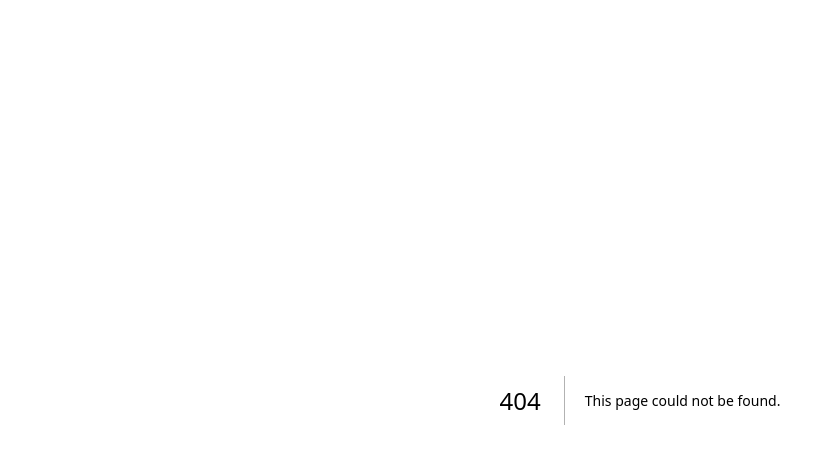
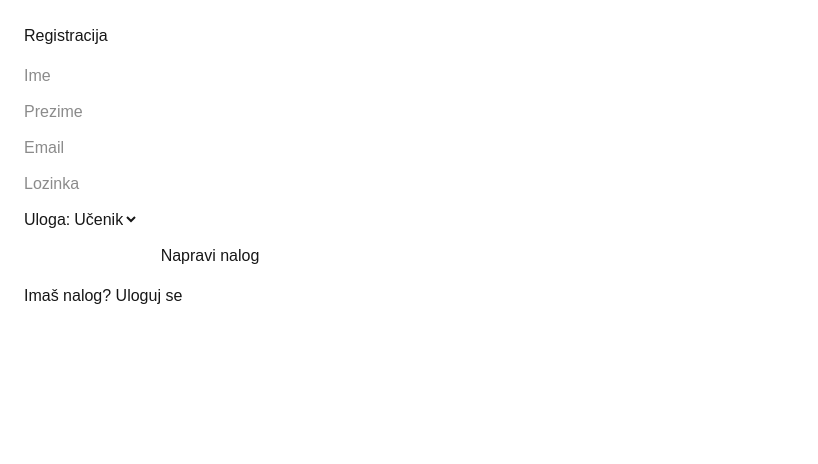
Before and after one commit to elab-development/internet-tehnologije-2025-appiznajmljivanjetutora_2022_0399, a Next.js app: page /register in a window 1280 px wide. Before the commit this address had no page. Shown: the top 464 px of the page, without its empty margins (0-818 px from the left). Built offline with nearby package versions, Linux system fonts and the light colour scheme.

Commit message:
dodate pocetna, login, register stranice

```diff
--- /dev/null
+++ b/src/app/login/page.tsx
@@ -0,0 +1,69 @@
+"use client";
+
+import { useRouter, useSearchParams } from "next/navigation";
+import { useState } from "react";
+
+export default function LoginPage() {
+  const router = useRouter();
+  const params = useSearchParams();
+  const next = params.get("next") || "/me";
+
+  const [email, setEmail] = useState("");
+  const [lozinka, setLozinka] = useState("");
+  const [error, setError] = useState<string | null>(null);
+  const [loading, setLoading] = useState(false);
+
+  async function onSubmit(e: React.FormEvent) {
+    e.preventDefault();
+    setError(null);
+    setLoading(true);
+
+    try {
+      const res = await fetch("/api/auth/login", {
+        method: "POST",
+        headers: { "Content-Type": "application/json" },
+        body: JSON.stringify({ email, lozinka }),
+      });
+
+      const data = await res.json();
+      if (!res.ok) {
+        setError(data?.error || "Nešto nije okej ... pokušaj ponovo");
+        return;
+      }
+
+      router.push(next);
+      router.refresh();
+    } finally {
+      setLoading(false);
+    }
+  }
+
+  return (
+    <main style={{ padding: 24, maxWidth: 420 }}>
+      <h1>Login</h1>
+
+      <form onSubmit={onSubmit} style={{ display: "grid", gap: 12, marginTop: 16 }}>
+        <input
+          placeholder="Email"
+          value={email}
+          onChange={(e) => setEmail(e.target.value)}
+        />
+        <input
+          placeholder="Lozinka"
+          type="password"
+          value={lozinka}
+          onChange={(e) => setLozinka(e.target.value)}
+        />
+        <button disabled={loading} type="submit">
+          {loading ? "Ulazim..." : "Uloguj se"}
+        </button>
+      </form>
+
+      {error && <p style={{ color: "crimson", marginTop: 12 }}>{error}</p>}
+
+      <p style={{ marginTop: 16 }}>
+        Nemaš nalog? <a href="/register">Registruj se</a>
+      </p>
+    </main>
+  );
+}
--- a/src/app/page.tsx
+++ b/src/app/page.tsx
@@ -1,65 +1,19 @@
-import Image from "next/image";
+"use client";
+
+import { useEffect } from "react";
+import { useRouter } from "next/navigation";
 
 export default function Home() {
-  return (
-    <div className="flex min-h-screen items-center justify-center bg-zinc-50 font-sans dark:bg-black">
-      <main className="flex min-h-screen w-full max-w-3xl flex-col items-center justify-between py-32 px-16 bg-white dark:bg-black sm:items-start">
-        <Image
-          className="dark:invert"
-          src="/next.svg"
-          alt="Next.js logo"
-          width={100}
-          height={20}
-          priority
-        />
-        <div className="flex flex-col items-center gap-6 text-center sm:items-start sm:text-left">
-          <h1 className="max-w-xs text-3xl font-semibold leading-10 tracking-tight text-black dark:text-zinc-50">
-            To get started, edit the page.tsx file.
-          </h1>
-          <p className="max-w-md text-lg leading-8 text-zinc-600 dark:text-zinc-400">
-            Looking for a starting point or more instructions? Head over to{" "}
-            <a
-              href="https://vercel.com/templates?framework=next.js&utm_source=create-next-app&utm_medium=appdir-template-tw&utm_campaign=create-next-app"
-              className="font-medium text-zinc-950 dark:text-zinc-50"
-            >
-              Templates
-            </a>{" "}
-            or the{" "}
-            <a
-              href="https://nextjs.org/learn?utm_source=create-next-app&utm_medium=appdir-template-tw&utm_campaign=create-next-app"
-              className="font-medium text-zinc-950 dark:text-zinc-50"
-            >
-              Learning
-            </a>{" "}
-            center.
-          </p>
-        </div>
-        <div className="flex flex-col gap-4 text-base font-medium sm:flex-row">
-          <a
-            className="flex h-12 w-full items-center justify-center gap-2 rounded-full bg-foreground px-5 text-background transition-colors hover:bg-[#383838] dark:hover:bg-[#ccc] md:w-[158px]"
-            href="https://vercel.com/new?utm_source=create-next-app&utm_medium=appdir-template-tw&utm_campaign=create-next-app"
-            target="_blank"
-            rel="noopener noreferrer"
-          >
-            <Image
-              className="dark:invert"
-              src="/vercel.svg"
-              alt="Vercel logomark"
-              width={16}
-              height={16}
-            />
-            Deploy Now
-          </a>
-          <a
-            className="flex h-12 w-full items-center justify-center rounded-full border border-solid border-black/[.08] px-5 transition-colors hover:border-transparent hover:bg-black/[.04] dark:border-white/[.145] dark:hover:bg-[#1a1a1a] md:w-[158px]"
-            href="https://nextjs.org/docs?utm_source=create-next-app&utm_medium=appdir-template-tw&utm_campaign=create-next-app"
-            target="_blank"
-            rel="noopener noreferrer"
-          >
-            Documentation
-          </a>
-        </div>
-      </main>
-    </div>
-  );
+  const router = useRouter();
+
+  useEffect(() => {
+    (async () => {
+      const res = await fetch("/api/me");
+      const data = await res.json();
+      if (data?.user) router.replace("/me");
+      else router.replace("/login");
+    })();
+  }, [router]);
+
+  return <main style={{ padding: 24 }}>Preusmeravam...</main>;
 }
--- /dev/null
+++ b/src/app/register/page.tsx
@@ -0,0 +1,80 @@
+"use client";
+
+import { useRouter } from "next/navigation";
+import { useState } from "react";
+
+type Role = "UCENIK" | "TUTOR";
+
+export default function RegisterPage() {
+  const router = useRouter();
+
+  const [ime, setIme] = useState("");
+  const [prezime, setPrezime] = useState("");
+  const [email, setEmail] = useState("");
+  const [lozinka, setLozinka] = useState("");
+  const [role, setRole] = useState<Role>("UCENIK");
+
+  const [error, setError] = useState<string | null>(null);
+  const [loading, setLoading] = useState(false);
+
+  async function onSubmit(e: React.FormEvent) {
+    e.preventDefault();
+    setError(null);
+    setLoading(true);
+
+    try {
+      const res = await fetch("/api/auth/register", {
+        method: "POST",
+        headers: { "Content-Type": "application/json" },
+        body: JSON.stringify({ ime, prezime, email, lozinka, role }),
+      });
+
+      const data = await res.json();
+      if (!res.ok) {
+        setError(data?.error || "Nešto nije okej...");
+        return;
+      }
+
+      router.push("/me");
+      router.refresh();
+    } finally {
+      setLoading(false);
+    }
+  }
+
+  return (
+    <main style={{ padding: 24, maxWidth: 420 }}>
+      <h1>Registracija</h1>
+
+      <form onSubmit={onSubmit} style={{ display: "grid", gap: 12, marginTop: 16 }}>
+        <input placeholder="Ime" value={ime} onChange={(e) => setIme(e.target.value)} />
+        <input placeholder="Prezime" value={prezime} onChange={(e) => setPrezime(e.target.value)} />
+        <input placeholder="Email" value={email} onChange={(e) => setEmail(e.target.value)} />
+        <input
+          placeholder="Lozinka"
+          type="password"
+          value={lozinka}
+          onChange={(e) => setLozinka(e.target.value)}
+        />
+
+        <label>
+          Uloga:
+          <select value={role} onChange={(e) => setRole(e.target.value as Role)}>
+            <option value="UCENIK">Učenik</option>
+            <option value="TUTOR">Tutor</option>
+          </select>
+        </label>
+
+        <button disabled={loading} type="submit">
+          {loading ? "Kreiram..." : "Napravi nalog"}
+        </button>
+      </form>
+
+      {error && <p style={{ color: "crimson", marginTop: 12 }}>{error}</p>}
+
+      <p style={{ marginTop: 16 }}>
+        Imaš nalog? <a href="/login">Uloguj se</a>
+      </p>
+    </main>
+  );
+}
```
